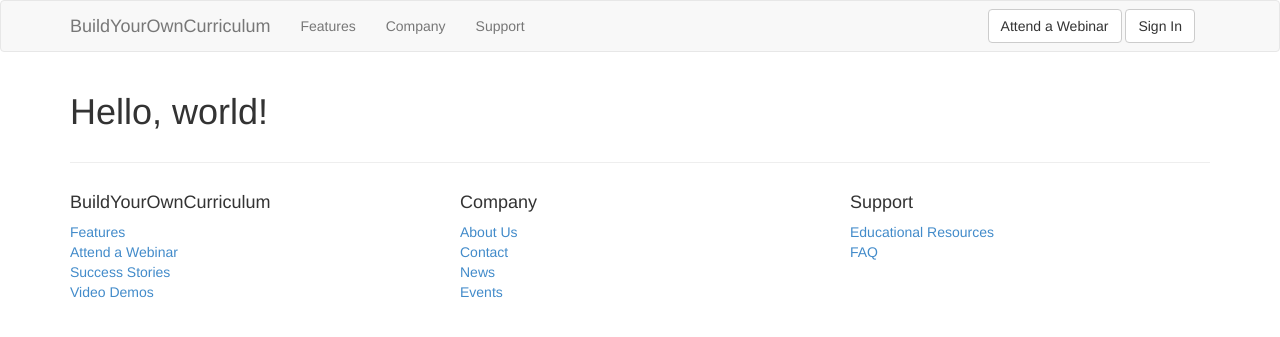
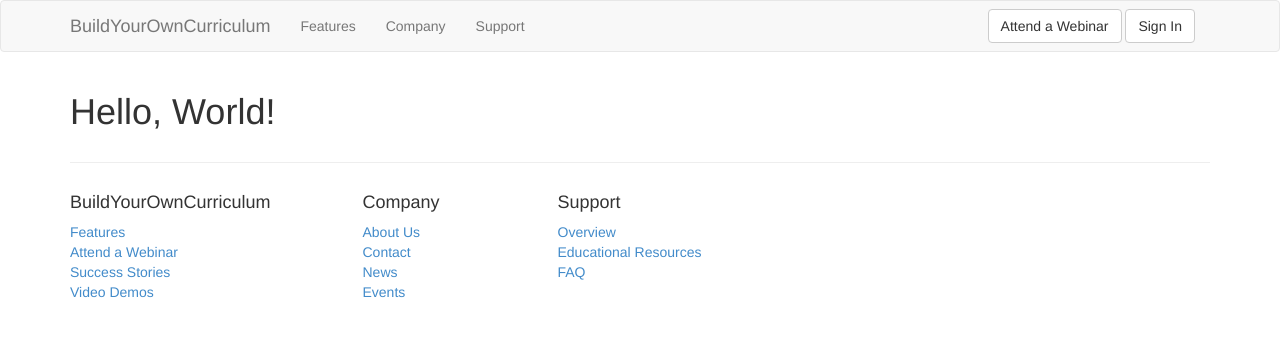
Before and after one commit to kevin-insight/byoc, a Jekyll site: the page built from index.html, in a window 1280 px wide. Shown: the top 337 px of the page. Built offline with Jekyll 4.4.1, drawn with Linux system fonts in a browser that asks for light colours; nearby versions of some CDN libraries.

Commit message:
A few adjustments.

```diff
--- a/_layouts/default.html
+++ b/_layouts/default.html
@@ -34,7 +34,7 @@
           <ul class="nav navbar-nav">
             <li><a href="{{ site.baseurl }}/product">Features</a></li>
             <li><a href="{{ site.baseurl }}/company">Company</a></li>
-            <li><a href="#">Support</a></li>
+            <li><a href="{{ site.baseurl }}/support">Support</a></li>
             <!--
             <li><a href="#">Link</a></li>
             <li class="dropdown">
@@ -64,7 +64,7 @@
       <div class="container">
         <hr>
         <div class="row">
-          <div class="col-sm-4">
+          <div class="col-md-3">
             <h4>BuildYourOwnCurriculum</h4>
             <ul>
               <li><a href="{{ site.baseurl }}/product">Features</a></li>
@@ -76,7 +76,7 @@
               <li><a href="{{ site.baseurl }}/faq">FAQ</a></li>-->
             </ul>
           </div>
-          <div class="col-sm-4">
+          <div class="col-md-2">
             <h4>Company</h4>
             <ul>
               <li><a href="{{ site.baseurl }}/company">About Us</a></li>
@@ -85,9 +85,10 @@
               <li><a href="{{ site.baseurl }}/events">Events</a></li>
             </ul>
           </div>
-          <div class="col-sm-4">
+          <div class="col-md-3">
             <h4>Support</h4>
             <ul>
+              <li><a href="{{ site.baseurl }}/support">Overview</a></li>
               <li><a href="#">Educational Resources</a></li>
               <li><a href="{{ site.baseurl }}/faq">FAQ</a></li>
             </ul>
--- a/index.html
+++ b/index.html
@@ -3,5 +3,5 @@ layout: default
 ---
 
 <div class="container">
-  <h1>Hello, world!</h1>
+  <h1>Hello, World!</h1>
 </div>
```
Also changed, not shown: product/index.md (+2 -0 lines), support/index.md (added, +5 -0 lines).
